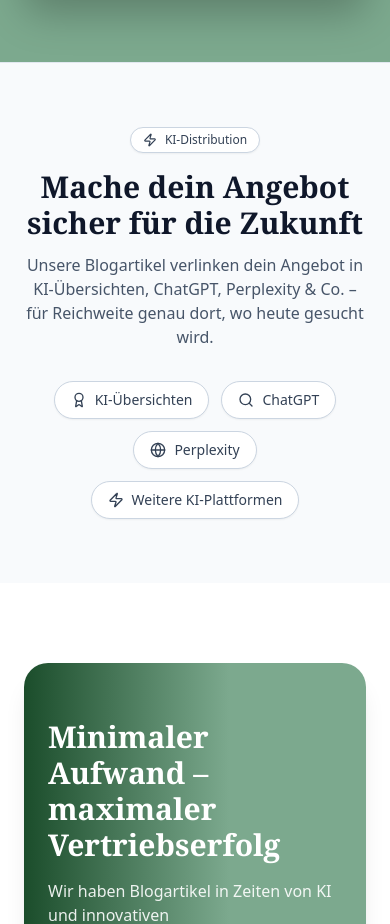
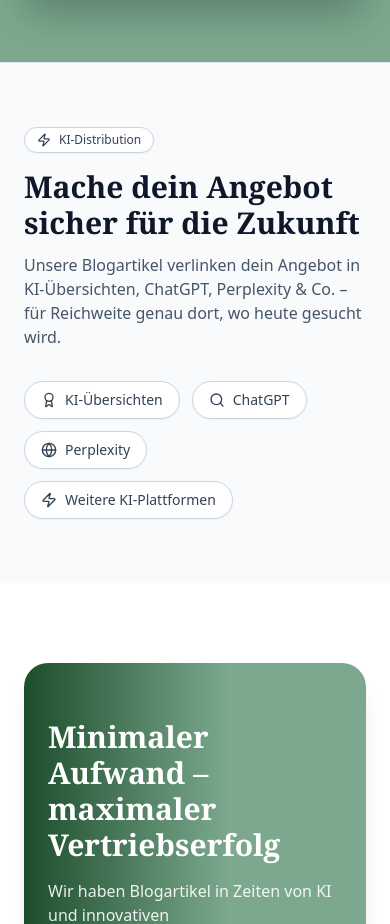
Before and after one commit to lennartnm/findbar_website, a Next.js app: page / in a window 390 px wide. Shown: the part 5071-5995 px from the top of the page. Built offline with nearby package versions, Linux system fonts and the light colour scheme.

Commit message:
Update page.tsx

```diff
--- a/src/app/page.tsx
+++ b/src/app/page.tsx
@@ -659,7 +659,7 @@
   return (
     <section className="relative overflow-hidden py-16 bg-slate-50 border-t border-slate-200">
       <div className={containerClass}>
-        <div className="text-center max-w-3xl mx-auto">
+        <div className="text-left md:text-center max-w-3xl mx-auto">
           <div className="inline-flex items-center gap-2 rounded-full border border-slate-300 bg-white px-3 py-1 text-xs shadow-sm">
             <Zap className="h-3.5 w-3.5 text-slate-700" />
             <span className="text-slate-700">KI-Distribution</span>
@@ -675,7 +675,7 @@
         </div>
 
         {/* kleine „Destinations“-Badges */}
-        <div className="mt-8 flex flex-wrap items-center justify-center gap-3">
+        <div className="mt-8 flex flex-wrap items-center justify-start md:justify-center gap-3">
           {[
             { label: "KI-Übersichten", Icon: Award },
             { label: "ChatGPT", Icon: Search },
@@ -695,6 +695,7 @@
     </section>
   );
 }
+
 
 
 
```
